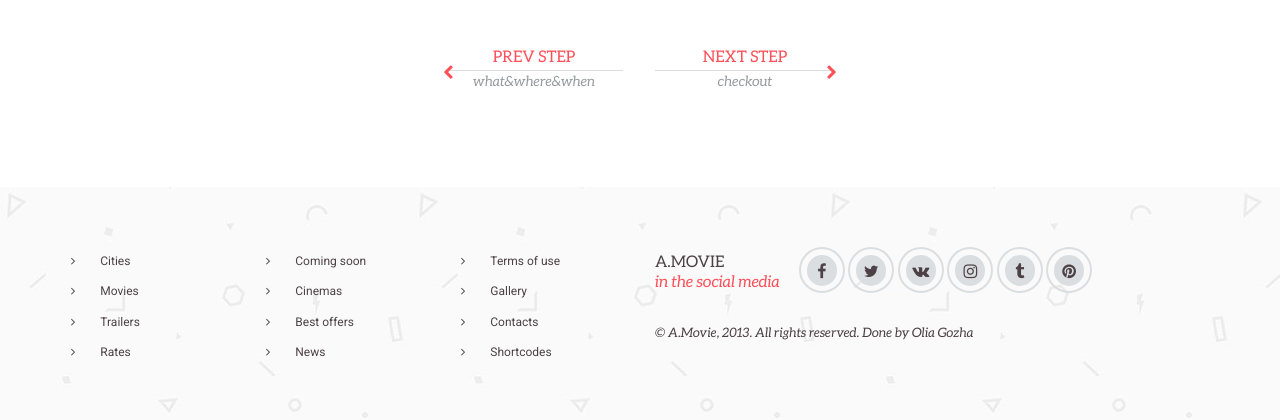
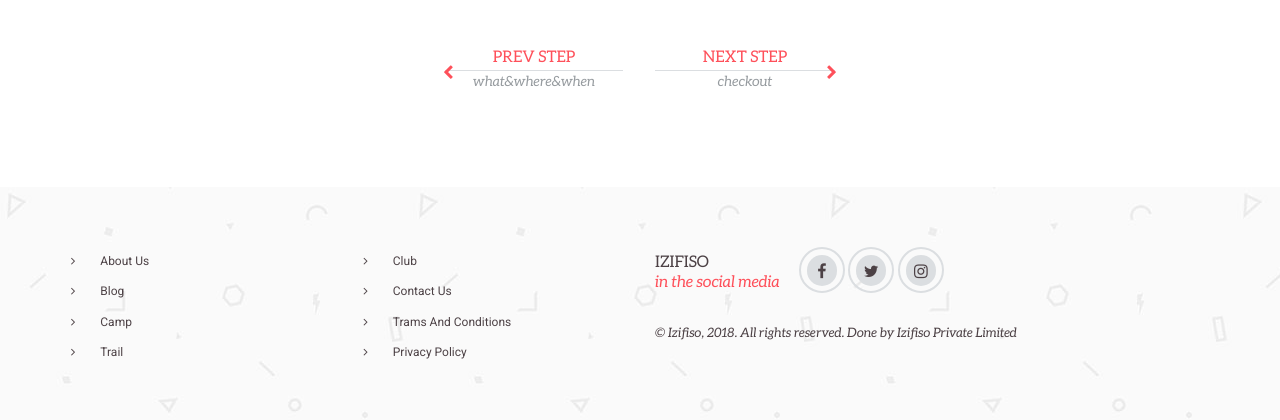
Before and after one commit to info2programmer/izifiso_design, a PHP site: page /book2.php in a window 1280 px wide. Shown: the part 1209-1629 px from the top of the page. Run offline with PHP 8.4, Linux system fonts and the light colour scheme; some libraries are stand-ins or nearby versions.

Commit message:
Booking update

```diff
--- a/book2.php
+++ b/book2.php
@@ -419,88 +419,7 @@
 
         <div class="clearfix"></div>
 
-        <footer class="footer-wrapper">
-            <section class="container">
-                <div class="col-xs-4 col-md-2 footer-nav">
-                    <ul class="nav-link">
-                        <li><a href="#" class="nav-link__item">Cities</a></li>
-                        <li><a href="movie-list-left.html" class="nav-link__item">Movies</a></li>
-                        <li><a href="trailer.html" class="nav-link__item">Trailers</a></li>
-                        <li><a href="rates-left.html" class="nav-link__item">Rates</a></li>
-                    </ul>
-                </div>
-                <div class="col-xs-4 col-md-2 footer-nav">
-                    <ul class="nav-link">
-                        <li><a href="coming-soon.html" class="nav-link__item">Coming soon</a></li>
-                        <li><a href="cinema-list.html" class="nav-link__item">Cinemas</a></li>
-                        <li><a href="offers.html" class="nav-link__item">Best offers</a></li>
-                        <li><a href="news-left.html" class="nav-link__item">News</a></li>
-                    </ul>
-                </div>
-                <div class="col-xs-4 col-md-2 footer-nav">
-                    <ul class="nav-link">
-                        <li><a href="#" class="nav-link__item">Terms of use</a></li>
-                        <li><a href="gallery-four.html" class="nav-link__item">Gallery</a></li>
-                        <li><a href="contact.html" class="nav-link__item">Contacts</a></li>
-                        <li><a href="page-elements.html" class="nav-link__item">Shortcodes</a></li>
-                    </ul>
-                </div>
-                <div class="col-xs-12 col-md-6">
-                    <div class="footer-info">
-                        <p class="heading-special--small">A.Movie<br><span class="title-edition">in the social media</span></p>
-
-                        <div class="social">
-                            <a href='#' class="social__variant fa fa-facebook"></a>
-                            <a href='#' class="social__variant fa fa-twitter"></a>
-                            <a href='#' class="social__variant fa fa-vk"></a>
-                            <a href='#' class="social__variant fa fa-instagram"></a>
-                            <a href='#' class="social__variant fa fa-tumblr"></a>
-                            <a href='#' class="social__variant fa fa-pinterest"></a>
-                        </div>
-
-                        <div class="clearfix"></div>
-                        <p class="copy">&copy; A.Movie, 2013. All rights reserved. Done by Olia Gozha</p>
-                    </div>
-                </div>
-            </section>
-        </footer>
-    </div>
-
-    <!-- open/close -->
-        <div class="overlay overlay-hugeinc">
-
-            <section class="container">
-
-                <div class="col-sm-4 col-sm-offset-4">
-                    <button type="button" class="overlay-close">Close</button>
-                    <form id="login-form" class="login" method='get' novalidate=''>
-                        <p class="login__title">sign in <br><span class="login-edition">welcome to A.Movie</span></p>
-
-                        <div class="social social--colored">
-                                <a href='#' class="social__variant fa fa-facebook"></a>
-                                <a href='#' class="social__variant fa fa-twitter"></a>
-                                <a href='#' class="social__variant fa fa-tumblr"></a>
-                        </div>
-
-                        <p class="login__tracker">or</p>
-
-                        <div class="field-wrap">
-                        <input type='email' placeholder='Email' name='user-email' class="login__input">
-                        <input type='password' placeholder='Password' name='user-password' class="login__input">
-
-                        <input type='checkbox' id='#informed' class='login__check styled'>
-                        <label for='#informed' class='login__check-info'>remember me</label>
-                         </div>
-
-                        <div class="login__control">
-                            <button type='submit' class="btn btn-md btn--warning btn--wider">sign in</button>
-                            <a href="#" class="login__tracker form__tracker">Forgot password?</a>
-                        </div>
-                    </form>
-                </div>
-
-            </section>
-        </div>
+      <?php include_once('includes/footer.php') ?>
 
 	<!-- JavaScript-->
         <!-- jQuery 1.9.1-->
```
